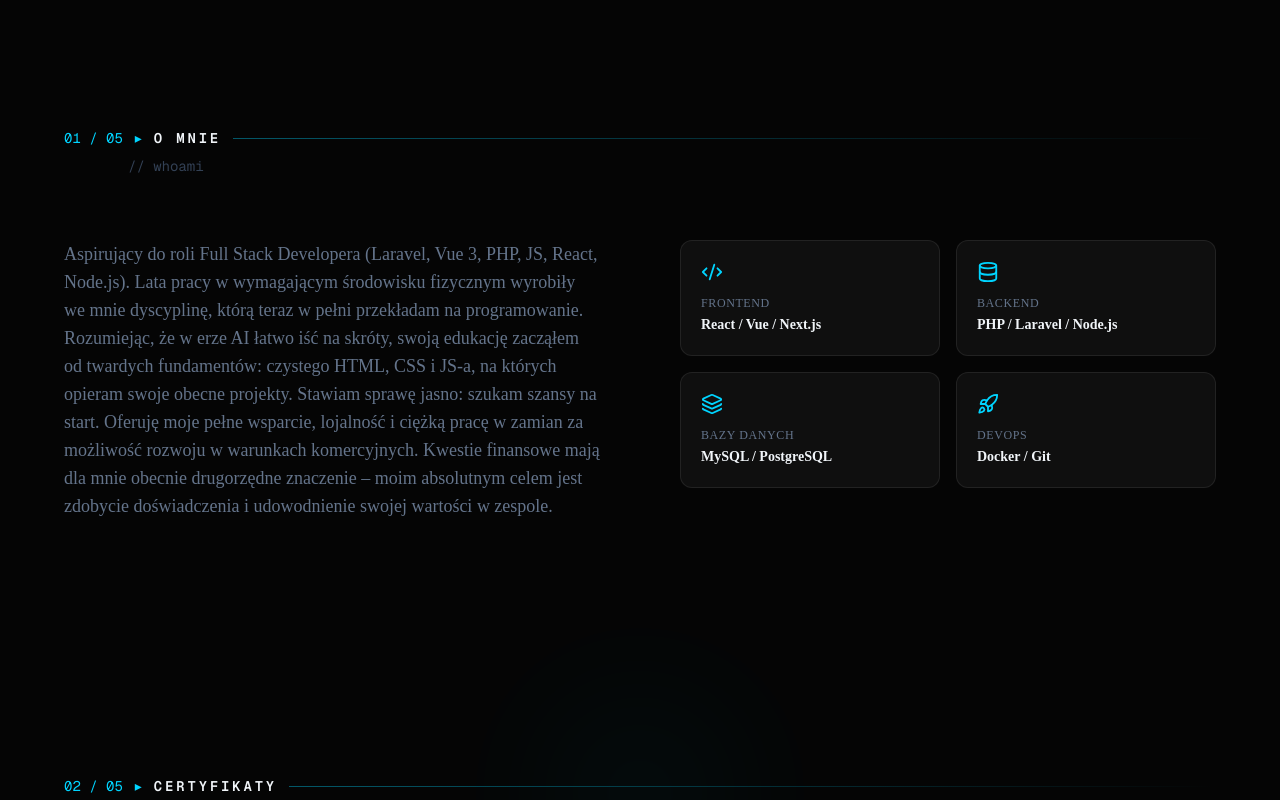
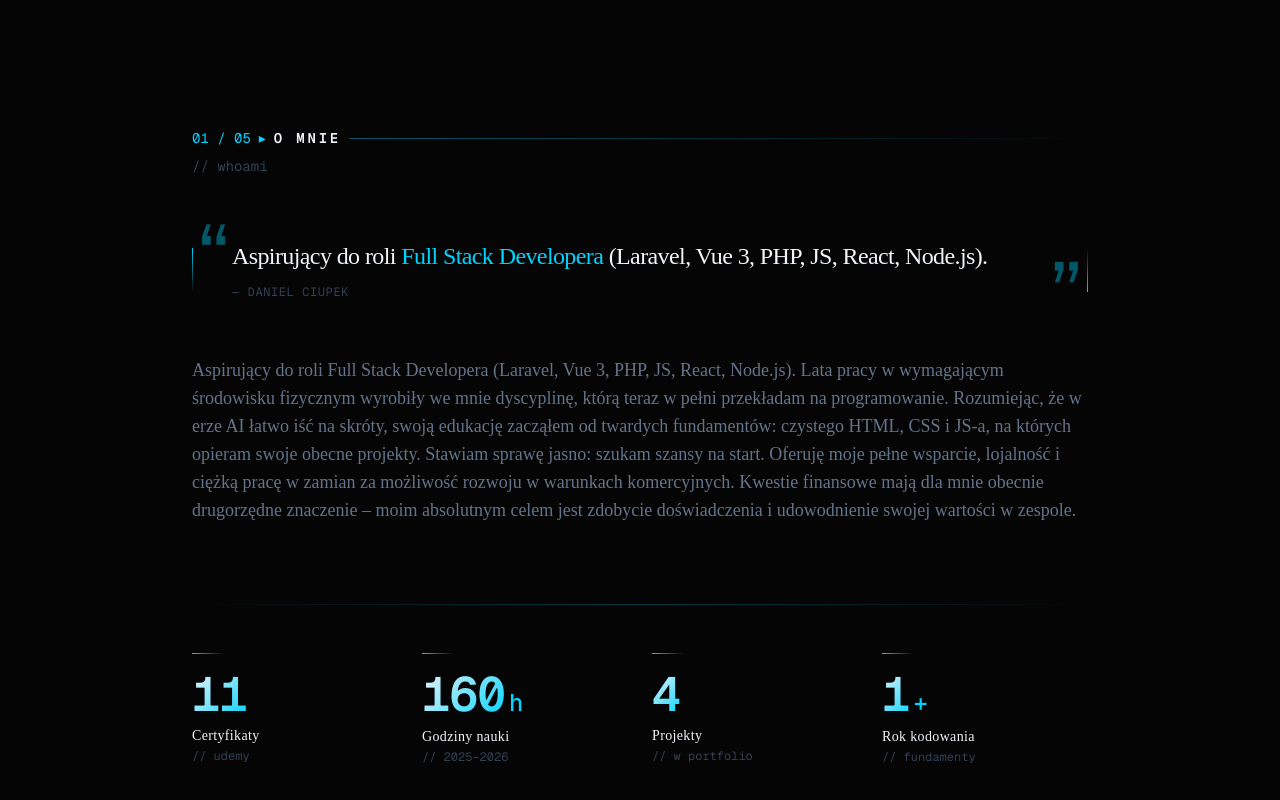
Before and after one commit to daniel-ciupek/CV_daniel_ciupek, a Next.js app: page / in a window 1280 px wide. Shown: the part 800-1600 px from the top of the page. Built offline with nearby package versions, Linux system fonts and the light colour scheme; no server answers.

Commit message:
Redesign About section: animated counters,   pull-quote, fix SectionHeader inline layout

```diff
--- a/src/components/features/About.tsx
+++ b/src/components/features/About.tsx
@@ -1,134 +1,231 @@
 "use client";
 
-import { motion, type Variants } from "framer-motion";
-import { Code2, Database, Layers, Rocket } from "lucide-react";
+import { useEffect, useRef, useState } from "react";
+import { motion, useInView, useReducedMotion } from "framer-motion";
 import data from "@/config/data";
 import SectionHeader from "@/components/ui/SectionHeader";
 
-const highlights = [
-  {
-    icon: Code2,
-    label: "Frontend",
-    value: "React / Vue / Next.js",
-  },
-  {
-    icon: Database,
-    label: "Backend",
-    value: "PHP / Laravel / Node.js",
-  },
-  {
-    icon: Layers,
-    label: "Bazy danych",
-    value: "MySQL / PostgreSQL",
-  },
-  {
-    icon: Rocket,
-    label: "DevOps",
-    value: "Docker / Git",
-  },
-];
+/* ─── useCountUp ───────────────────────────────────────────── */
+function useCountUp(target: number, opts?: { duration?: number; start?: boolean }) {
+  const duration = opts?.duration ?? 1600;
+  const start = opts?.start ?? true;
+  const [value, setValue] = useState(0);
+  const rafRef = useRef<number | null>(null);
 
-const fadeUp: Variants = {
-  hidden: { opacity: 0, y: 24 },
-  visible: (i: number) => ({
-    opacity: 1,
-    y: 0,
-    transition: { delay: i * 0.1, duration: 0.5, ease: "easeOut" },
-  }),
+  useEffect(() => {
+    if (!start) return;
+    const startTime = performance.now();
+    const easeOutExpo = (t: number) => (t === 1 ? 1 : 1 - Math.pow(2, -10 * t));
+
+    const tick = (now: number) => {
+      const elapsed = now - startTime;
+      const t = Math.min(elapsed / duration, 1);
+      setValue(Math.round(target * easeOutExpo(t)));
+      if (t < 1) rafRef.current = requestAnimationFrame(tick);
     };
 
+    rafRef.current = requestAnimationFrame(tick);
+    return () => { if (rafRef.current) cancelAnimationFrame(rafRef.current); };
+  }, [target, duration, start]);
+
+  return value;
+}
+
+/* ─── Counter ──────────────────────────────────────────────── */
+function Counter({
+  target, suffix = "", label, sublabel, inView, delay = 0,
+}: {
+  target: number;
+  suffix?: string;
+  label: string;
+  sublabel: string;
+  inView: boolean;
+  delay?: number;
+}) {
+  const reduce = useReducedMotion();
+  const [started, setStarted] = useState(false);
+
+  useEffect(() => {
+    if (!inView) return;
+    const t = setTimeout(() => setStarted(true), delay);
+    return () => clearTimeout(t);
+  }, [inView, delay]);
+
+  const counted = useCountUp(target, { start: !reduce && started, duration: 1600 });
+  const display = reduce || !started ? target : counted;
+
+  return (
+    <motion.div
+      initial={{ opacity: 0, y: 16 }}
+      animate={inView ? { opacity: 1, y: 0 } : {}}
+      transition={{ duration: 0.5, delay: delay / 1000, ease: [0.22, 1, 0.36, 1] }}
+    >
+      <div
+        className="mb-4 h-px w-8"
+        style={{ background: "linear-gradient(90deg, var(--accent) 0%, transparent 100%)" }}
+        aria-hidden
+      />
+      <div className="flex items-baseline gap-1">
+        <span
+          className="font-mono text-4xl md:text-5xl font-semibold tabular-nums tracking-tight"
+          style={{
+            background: "linear-gradient(135deg, #F1F5F9 0%, #00D4FF 100%)",
+            WebkitBackgroundClip: "text",
+            WebkitTextFillColor: "transparent",
+            backgroundClip: "text",
+          }}
+        >
+          {display}
+        </span>
+        {suffix && (
+          <span
+            className="font-mono text-xl md:text-2xl font-medium"
+            style={{ color: "var(--accent)" }}
+          >
+            {suffix}
+          </span>
+        )}
+      </div>
+      <p className="mt-2 text-sm font-medium tracking-wide" style={{ color: "var(--text)" }}>
+        {label}
+      </p>
+      <p className="mt-0.5 font-mono text-xs" style={{ color: "var(--text-subtle)" }}>
+        {sublabel}
+      </p>
+    </motion.div>
+  );
+}
+
+/* ─── About ────────────────────────────────────────────────── */
 export default function About() {
+  const countersRef = useRef<HTMLDivElement>(null);
+  const inView = useInView(countersRef, { once: true, margin: "-80px" });
+
+  const certCount     = data.certificates.length;
+  const totalHoursInt = Math.round(data.certificates.reduce((s, c) => s + c.hours, 0));
+  const projectsCount = data.projects.length;
+  const yearsLearning = 1;
+
   return (
     <section id="about" className="relative px-6 py-24 md:py-32">
-      {/* Section label */}
-      <div className="mx-auto max-w-6xl">
+      <div className="mx-auto max-w-4xl">
         <SectionHeader index="01" total="05" title="O MNIE" subtitle="// whoami" />
 
-        <div className="grid gap-12 lg:grid-cols-2 lg:gap-20 lg:items-start">
+        {/* Pull-quote */}
+        <motion.figure
+          initial={{ opacity: 0, y: 20 }}
+          whileInView={{ opacity: 1, y: 0 }}
+          viewport={{ once: true, margin: "-80px" }}
+          transition={{ duration: 0.7, ease: [0.22, 1, 0.36, 1] }}
+          className="relative mb-10 md:mb-14 pl-6 md:pl-10 pr-6 md:pr-10"
+        >
+          {/* Otwierający cudzysłów — lewy */}
+          <span
+            aria-hidden
+            className="absolute -top-4 md:-top-6 left-0 font-mono text-6xl md:text-7xl leading-none select-none"
+            style={{ color: "var(--accent)", opacity: 0.4 }}
+          >
+            &ldquo;
+          </span>
+          {/* Lewa pionowa linia */}
+          <span
+            aria-hidden
+            className="absolute left-0 top-2 bottom-2 w-px"
+            style={{ background: "linear-gradient(180deg, var(--accent) 0%, transparent 100%)" }}
+          />
+          {/* Zamykający cudzysłów — prawy */}
+          <span
+            aria-hidden
+            className="absolute -bottom-4 md:-bottom-6 right-0 font-mono text-6xl md:text-7xl leading-none select-none"
+            style={{ color: "var(--accent)", opacity: 0.4 }}
+          >
+            &rdquo;
+          </span>
+          {/* Prawa pionowa linia */}
+          <span
+            aria-hidden
+            className="absolute right-0 top-2 bottom-2 w-px"
+            style={{ background: "linear-gradient(180deg, transparent 0%, var(--accent) 100%)" }}
+          />
+          <blockquote
+            className="text-xl md:text-2xl font-medium leading-snug tracking-tight"
+            style={{ color: "var(--text)" }}
+          >
+            Aspirujący do roli{" "}
+            <span style={{ color: "var(--accent)" }}>
+              Full Stack Developera
+            </span>
+            {" "}(Laravel, Vue 3, PHP, JS, React, Node.js).
+          </blockquote>
+          <figcaption
+            className="mt-3 font-mono text-xs tracking-wider uppercase"
+            style={{ color: "var(--text-subtle)" }}
+          >
+            — Daniel Ciupek
+          </figcaption>
+        </motion.figure>
 
-          {/* Bio text */}
+        {/* Bio */}
         <motion.div
-            initial={{ opacity: 0, x: -24 }}
-            whileInView={{ opacity: 1, x: 0 }}
-            viewport={{ once: true }}
-            transition={{ duration: 0.6 }}
+          initial={{ opacity: 0, y: 20 }}
+          whileInView={{ opacity: 1, y: 0 }}
+          viewport={{ once: true, margin: "-80px" }}
+          transition={{ duration: 0.6, delay: 0.1, ease: [0.22, 1, 0.36, 1] }}
+          className="mb-14 md:mb-20"
         >
-            {data.personal.bio ? (
           <p
-                className="text-base leading-relaxed md:text-lg"
+            className="text-base md:text-lg leading-relaxed"
             style={{ color: "var(--text-muted)" }}
           >
             {data.personal.bio}
           </p>
-            ) : (
-              <div className="space-y-4">
-                <p
-                  className="text-base leading-relaxed md:text-lg"
-                  style={{ color: "var(--text-muted)" }}
-                >
-                  Jestem Full Stack Developerem z pasją do tworzenia nowoczesnych
-                  aplikacji webowych. Specjalizuję się w ekosystemie PHP/Laravel
-                  na backendzie oraz React i Vue.js na frontendzie.
-                </p>
-                <p
-                  className="text-base leading-relaxed md:text-lg"
-                  style={{ color: "var(--text-muted)" }}
-                >
-                  Stale rozwijam swoje umiejętności — posiadam{" "}
-                  <span style={{ color: "var(--accent)" }}>
-                    {data.certificates.length} certyfikatów Udemy
-                  </span>{" "}
-                  potwierdzających kompetencje w obszarach backend, frontend,
-                  baz danych, DevOps i AI.
-                </p>
-              </div>
-            )}
         </motion.div>
 
-          {/* Highlights grid */}
-          <div className="grid grid-cols-1 gap-4 sm:grid-cols-2">
-            {highlights.map((item, i) => (
-              <motion.div
-                key={item.label}
-                custom={i}
-                variants={fadeUp}
-                initial="hidden"
-                whileInView="visible"
-                viewport={{ once: true }}
-                className="group rounded-xl p-5 transition-all duration-300"
+        {/* Divider */}
+        <div
+          className="mb-10 md:mb-12 h-px w-full"
           style={{
-                  backgroundColor: "var(--bg-surface)",
-                  border: "1px solid var(--border)",
+            background:
+              "linear-gradient(90deg, transparent 0%, rgba(0,212,255,0.25) 50%, transparent 100%)",
           }}
-                onMouseEnter={e => {
-                  (e.currentTarget as HTMLElement).style.borderColor =
-                    "rgba(0,212,255,0.30)";
-                }}
-                onMouseLeave={e => {
-                  (e.currentTarget as HTMLElement).style.borderColor =
-                    "var(--border)";
-                }}
+          aria-hidden
+        />
+
+        {/* Counters */}
+        <div
+          ref={countersRef}
+          className="grid grid-cols-2 gap-8 md:grid-cols-4 md:gap-6"
         >
-                <item.icon
-                  size={22}
-                  className="mb-3 transition-colors duration-300"
-                  style={{ color: "var(--accent)" }}
+          <Counter
+            target={certCount}
+            label="Certyfikaty"
+            sublabel="// udemy"
+            inView={inView}
+            delay={0}
           />
-                <p
-                  className="mb-1 text-xs font-medium uppercase tracking-wider"
-                  style={{ color: "var(--text-muted)" }}
-                >
-                  {item.label}
-                </p>
-                <p
-                  className="text-sm font-semibold"
-                  style={{ color: "var(--text)" }}
-                >
-                  {item.value}
-                </p>
-              </motion.div>
-            ))}
-          </div>
+          <Counter
+            target={totalHoursInt}
+            suffix="h"
+            label="Godziny nauki"
+            sublabel="// 2025–2026"
+            inView={inView}
+            delay={120}
+          />
+          <Counter
+            target={projectsCount}
+            label="Projekty"
+            sublabel="// w portfolio"
+            inView={inView}
+            delay={240}
+          />
+          <Counter
+            target={yearsLearning}
+            suffix="+"
+            label="Rok kodowania"
+            sublabel="// fundamenty"
+            inView={inView}
+            delay={360}
+          />
         </div>
       </div>
     </section>
--- a/src/components/ui/SectionHeader.tsx
+++ b/src/components/ui/SectionHeader.tsx
@@ -24,31 +24,41 @@ export default function SectionHeader({
       className="mb-12 md:mb-16 flex flex-col gap-2"
     >
       <div
-        className="flex items-center gap-3 font-mono text-xs sm:text-sm"
-        style={{ color: "var(--accent)" }}
+        className="font-mono text-xs sm:text-sm"
+        style={{
+          display: "flex",
+          alignItems: "center",
+          gap: "0.5rem",
+          color: "var(--accent)",
+          flexWrap: "nowrap",
+        }}
       >
-        <span>
-          {index} / {total}
-        </span>
+        <span style={{ whiteSpace: "nowrap" }}>{index} / {total}</span>
         <span aria-hidden>▸</span>
         <span
-          className="tracking-[0.2em] uppercase font-semibold"
-          style={{ color: "var(--text)" }}
+          style={{
+            color: "var(--text)",
+            letterSpacing: "0.2em",
+            textTransform: "uppercase",
+            fontWeight: 600,
+            whiteSpace: "nowrap",
+          }}
         >
           {title}
         </span>
         <span
-          className="flex-1 h-px hidden sm:block"
+          aria-hidden
+          className="hidden sm:block"
           style={{
-            background:
-              "linear-gradient(90deg, rgba(0,212,255,0.4) 0%, transparent 100%)",
+            flex: 1,
+            height: "1px",
+            background: "linear-gradient(90deg, rgba(0,212,255,0.4) 0%, transparent 100%)",
           }}
-          aria-hidden
         />
       </div>
       <p
-        className="font-mono text-xs sm:text-sm ml-0 sm:ml-16"
-        style={{ color: "var(--text-subtle)" }}
+        className="font-mono text-xs sm:text-sm"
+        style={{ color: "var(--text-subtle)", marginLeft: 0 }}
       >
         {subtitle}
       </p>
```
Lines whose indentation alone changed are shown as unchanged.
